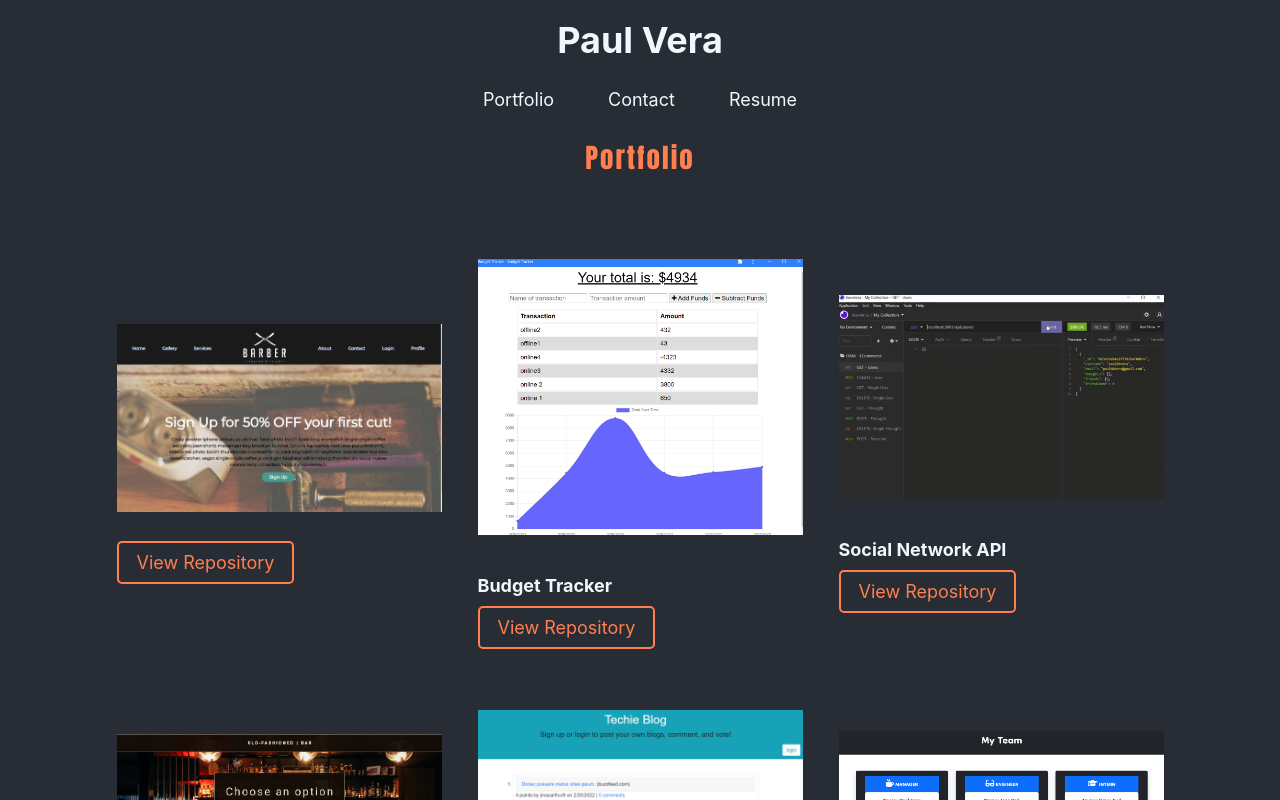
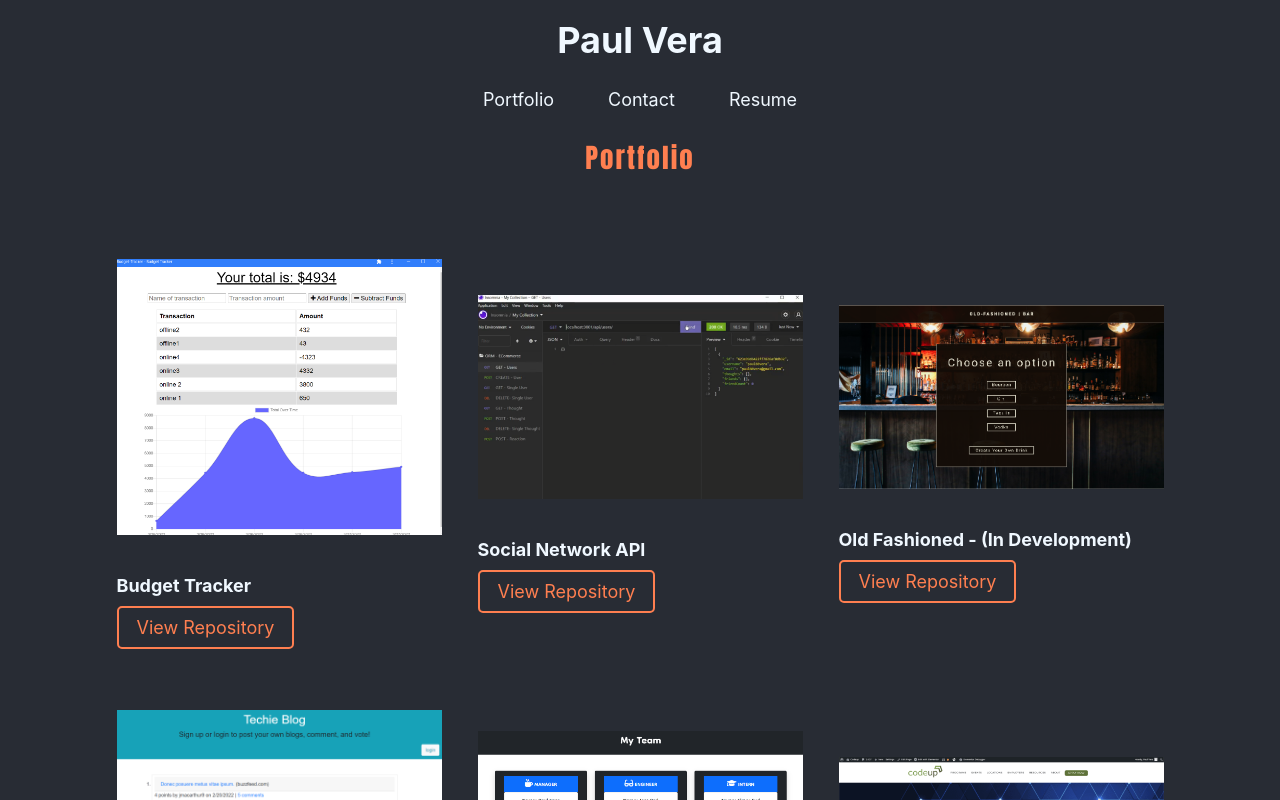
Before and after one commit to paul88vera/portfolio-react, a React (Create React App) app: page /gallery in a window 1280 px wide. Shown: the top 800 px of the page. Built offline with nearby package versions, Linux system fonts and the light colour scheme.

Commit message:
updated gallery

```diff
--- a/src/components/Gallery/index.js
+++ b/src/components/Gallery/index.js
@@ -4,24 +4,6 @@ function Gallery() {
   return (
     <section className="port-gallery">
       <h2 className="title">Portfolio</h2>
-      <div className="port-pic">
-        <a
-          href="https://barber-shop-sidemerns.herokuapp.com/"
-          target="_blank"
-          rel="noreferrer"
-        >
-          <img src={"./images/home.png"} alt="" width="325px" />
-        </a>
-        <div className="port-links">
-          <a
-            href="https://github.com/paul88vera/barber-shop"
-            target="_blank"
-            rel="noreferrer"
-          >
-            View Repository
-          </a>
-        </div>
-      </div>
       <div className="port-pic">
         <a
           href="https://shielded-falls-48437.herokuapp.com/"
```
